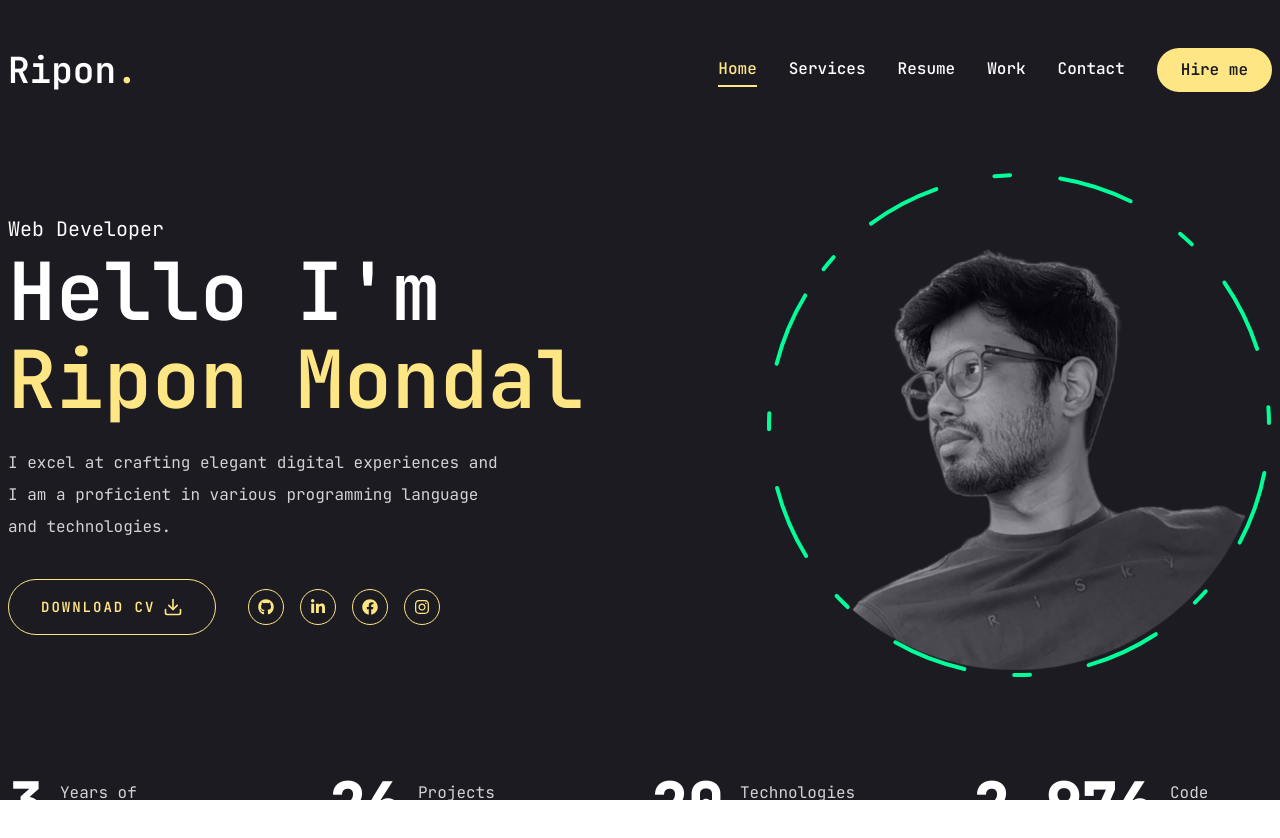
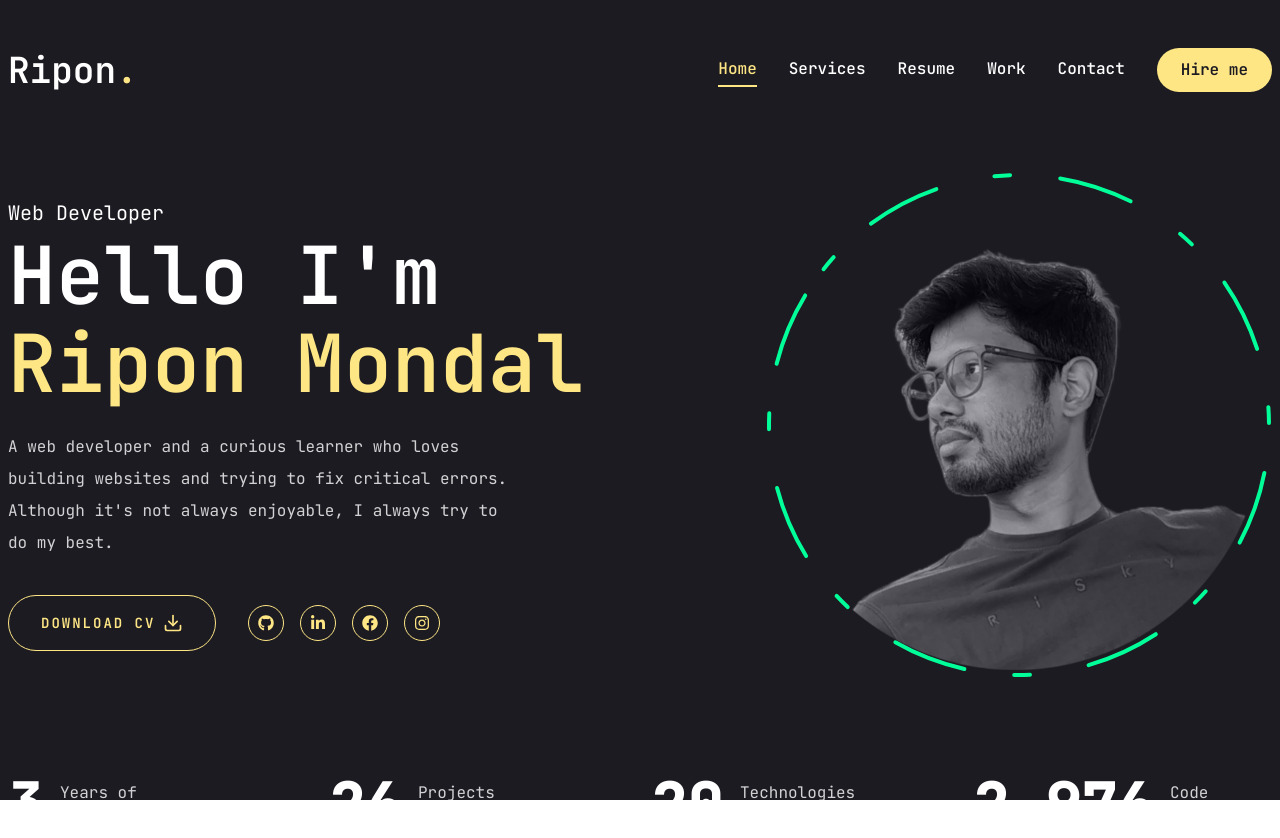
Before and after one commit to riponmondalbd/portfolio2.0, a Next.js app: page / in a window 1280 px wide. Shown: the top 838 px of the page. Built offline with nearby package versions, Linux system fonts and the light colour scheme.

Commit message:
update home page description

```diff
--- a/src/app/page.tsx
+++ b/src/app/page.tsx
@@ -18,8 +18,9 @@ export default function Home() {
               <span className="text-amber-200">Ripon Mondal</span>
             </h1>
             <p className="max-w-[500px] mb-9 text-white/80">
-              I excel at crafting elegant digital experiences and I am a
-              proficient in various programming language and technologies.
+              A web developer and a curious learner who loves building websites
+              and trying to fix critical errors. Although it&apos;s not always
+              enjoyable, I always try to do my best.
             </p>
 
             {/* button and social */}
```
